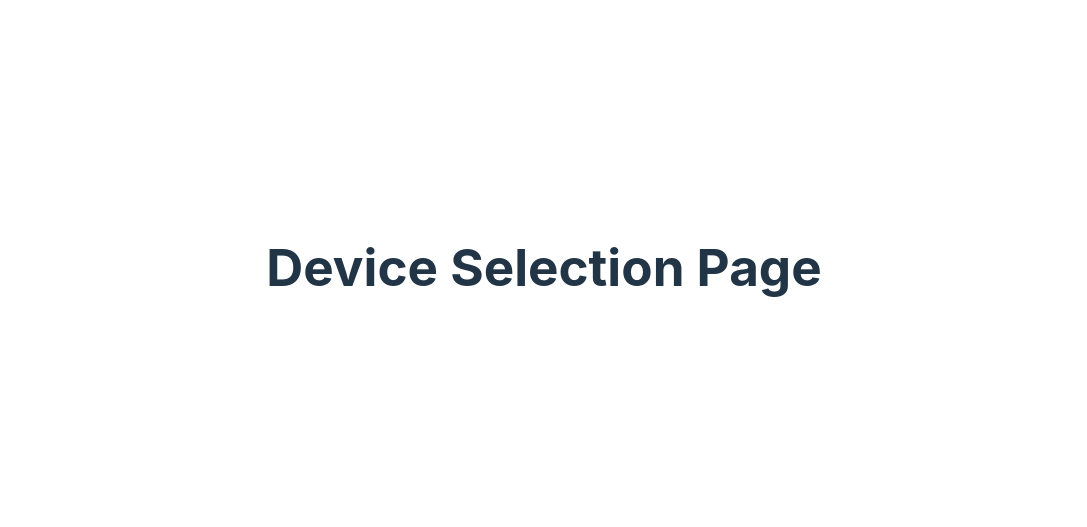
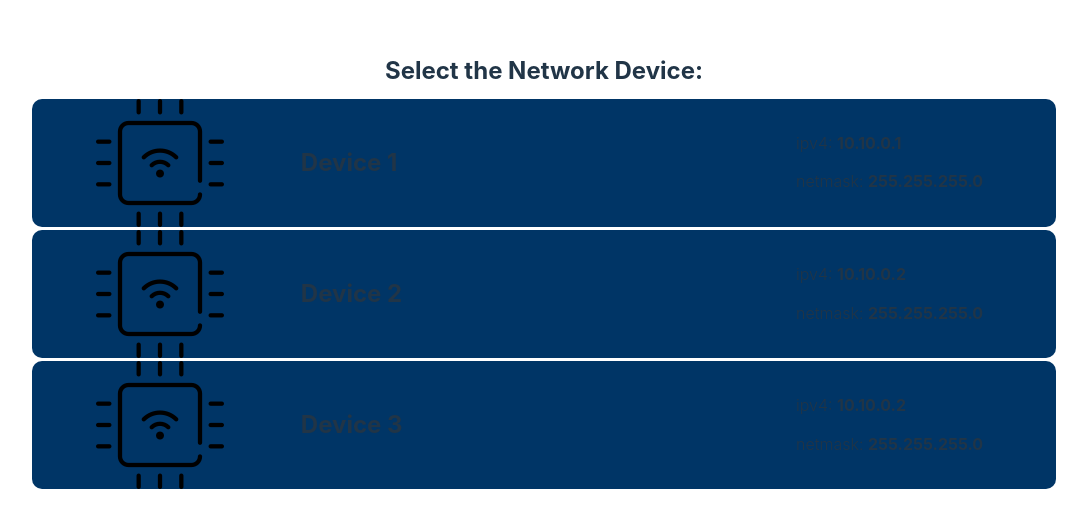
Before and after one commit to aka-somix/network_analyzer, a Vue app in the folder network_analyzer/: page /#/select-device in a window 1280 px wide. Shown: the part 133-660 px from the top of the page, without its empty margins (96-1183 px from the left). Built offline with nearby package versions, Linux system fonts and the light colour scheme.

Commit message:
device selection styling

```diff
--- /dev/null
+++ b/network_analyzer/src/components/DeviceSelection/DevicePanel.vue
@@ -0,0 +1,65 @@
+<script setup lang="ts">
+  import { Device } from '../../models/network';
+
+  defineProps<{
+    device: Device
+  }>()
+
+
+</script>
+
+<template>
+  <div class="panel">
+
+    <img src="../../assets/device.png" alt="Device" />
+
+    <h2 class="device-name">{{device.name}}</h2>
+
+    <div class="addresses">
+      <h4 class="address">ipv4: <strong>{{device.ipv4Address}}</strong></h4>
+      <h4>netmask: <strong>{{device.netmask}}</strong></h4>
+    </div>
+
+  </div>
+</template>
+
+<style scoped>
+  .panel {
+    height: 16vh;
+    width: 80vw;
+    margin: .2rem;
+
+    background-color: #003566;
+    border-radius: 10px;
+
+    display: grid;
+    grid-template-columns: 20vw 30vw 30vw;
+    column-gap: 1vw;
+  }
+
+  .panel:hover {
+    cursor: pointer;
+  }
+
+  img {
+    width: 10vw;
+    justify-self: center;
+    align-self: center;
+  }
+
+  .device-name {
+    justify-self: left;
+    align-self: center;
+  }
+
+  .addresses {
+    justify-self: center;
+    align-self: center;
+    text-align: left;
+  }
+
+  .addresses h4 {
+    font-weight: 300;
+  }
+
+</style>
--- a/network_analyzer/src/components/common/Button.vue
+++ b/network_analyzer/src/components/common/Button.vue
@@ -1,5 +1,39 @@
+<script setup lang="ts">
+
+  defineProps<{
+    title: string
+  }>()
+
+
+</script>
+
 <template>
-  <div>
-    <h1 class="title">TODO</h1>
-  </div>
+  <button>
+    {{title}}
+  </button>
 </template>
+
+<style scoped>
+
+  button {
+    border-radius: 8px;
+    border: 3px solid transparent;
+    padding: 0.6em 1.2em;
+    font-size: 1.2em;
+    font-weight: 600;
+    font-family: inherit;
+    background-color: #003566;
+    cursor: pointer;
+    transition: 0.5s;
+  }
+  button:hover {
+    border-color: #ffc300;
+    background-color: transparent;
+    color: #ffc300;
+  }
+  button:focus,
+  button:focus-visible {
+    outline: none;
+  }
+
+</style>
--- a/network_analyzer/src/components/common/Title.vue
+++ /dev/null
@@ -1,5 +0,0 @@
-<template>
-  <div>
-    <h1 class="title">TODO</h1>
-  </div>
-</template>
--- /dev/null
+++ b/network_analyzer/src/models/network.ts
@@ -0,0 +1,5 @@
+export interface Device {
+  name: string;
+  ipv4Address: string;
+  netmask: string;
+}
--- a/network_analyzer/src/style.css
+++ b/network_analyzer/src/style.css
@@ -1,4 +1,8 @@
-:root {
+/*
+ * PALETTE LINK: https://coolors.co/palette/000814-001d3d-003566-ffc300-ffd60a
+ */
+
+ :root {
   font-family: Inter, Avenir, Helvetica, Arial, sans-serif;
   font-size: 12pt;
   line-height: 13pt;
@@ -17,11 +21,11 @@
 
 a {
   font-weight: 500;
-  color: #646cff;
+  color: #ffc300;
   text-decoration: inherit;
 }
 a:hover {
-  color: #535bf2;
+  color: #ffd60a;
 }
 
 body {
--- a/network_analyzer/src/views/DeviceSelection.vue
+++ b/network_analyzer/src/views/DeviceSelection.vue
@@ -1,5 +1,51 @@
+<script setup lang="ts">
+  import { ref, Ref } from 'vue'
+  import DevicePanel from '../components/DeviceSelection/DevicePanel.vue';
+
+  import { Device } from '../models/network';
+
+  // TODO This is a mock. Replace with real data
+  const devices: Ref<Device[]> = ref([
+    {
+      name: 'Device 1',
+      ipv4Address: "10.10.0.1",
+      netmask: "255.255.255.0",
+    },
+    {
+      name: 'Device 2',
+      ipv4Address: "10.10.0.2",
+      netmask: "255.255.255.0",
+    },
+    {
+      name: 'Device 3',
+      ipv4Address: "10.10.0.2",
+      netmask: "255.255.255.0",
+    },
+  ]);
+
+</script>
+
 <template>
   <div>
-    <h1 class="title">Device Selection Page</h1>
+    <h2 class="title">Select the Network Device:</h2>
+
+    <!-- DEVICES -->
+    <div class="devices-panel">
+
+      <DevicePanel
+      v-for="device in devices"
+      :device="device"
+      >
+        {{device.name}} | {{device.ipv4Address}}
+      </DevicePanel>
+
+    </div>
+
+    <!-- BUTTONS -->
+
+    <div>
+
+    </div>
+
   </div>
 </template>
--- a/network_analyzer/src/views/StartPage.vue
+++ b/network_analyzer/src/views/StartPage.vue
@@ -1,3 +1,10 @@
+<script setup lang="ts">
+
+  import PulsingLogo from '../components/StartPage/PulsingLogo.vue';
+  import Button from '../components/common/Button.vue';
+
+</script>
+
 <template>
   <div class="start-page">
     <h1 class="title">Network Analyzer</h1>
@@ -5,20 +12,14 @@
     <PulsingLogo class="pulsing-logo" />
 
     <p class=description>
-      Lorem Ipsum non ricordo la formula completa. Qui ci va una descrizione del tool.
-      <br> Molto carino e funzionale devo dire.
+      A simple Network Sniffer powered by <a>Tauri</a>⚡. Embrace the power of <a>Rust</a> while
+      keeping a fresh look with <a>Vue.js</a> 😼.
     </p>
 
-    <button>Let's Start!</button>
+    <Button title="Let's Start ⚡" @click="()=>{ this.$router.push('/select-device')}" />
 
   </div>
 </template>
-
-<script setup lang="ts">
-
-  import PulsingLogo from '../components/StartPage/PulsingLogo.vue';
-
-</script>
 
 <style scoped>
   .start-page {
--- a/network_analyzer/tsconfig.json
+++ b/network_analyzer/tsconfig.json
@@ -11,7 +11,8 @@
     "esModuleInterop": true,
     "lib": ["ESNext", "DOM"],
     "skipLibCheck": true,
-    "noEmit": true
+    "noEmit": true,
+    "noImplicitAny": false,
   },
   "include": ["src/**/*.ts", "src/**/*.d.ts", "src/**/*.tsx", "src/**/*.vue"],
   "references": [{ "path": "./tsconfig.node.json" }]
--- a/network_analyzer/tsconfig.node.json
+++ b/network_analyzer/tsconfig.node.json
@@ -3,7 +3,8 @@
     "composite": true,
     "module": "ESNext",
     "moduleResolution": "Node",
-    "allowSyntheticDefaultImports": true
+    "allowSyntheticDefaultImports": true,
+    "noImplicitAny": false,
   },
   "include": ["vite.config.ts"]
 }
```
Also changed, not shown: network_analyzer/src/assets/device.png (added).
